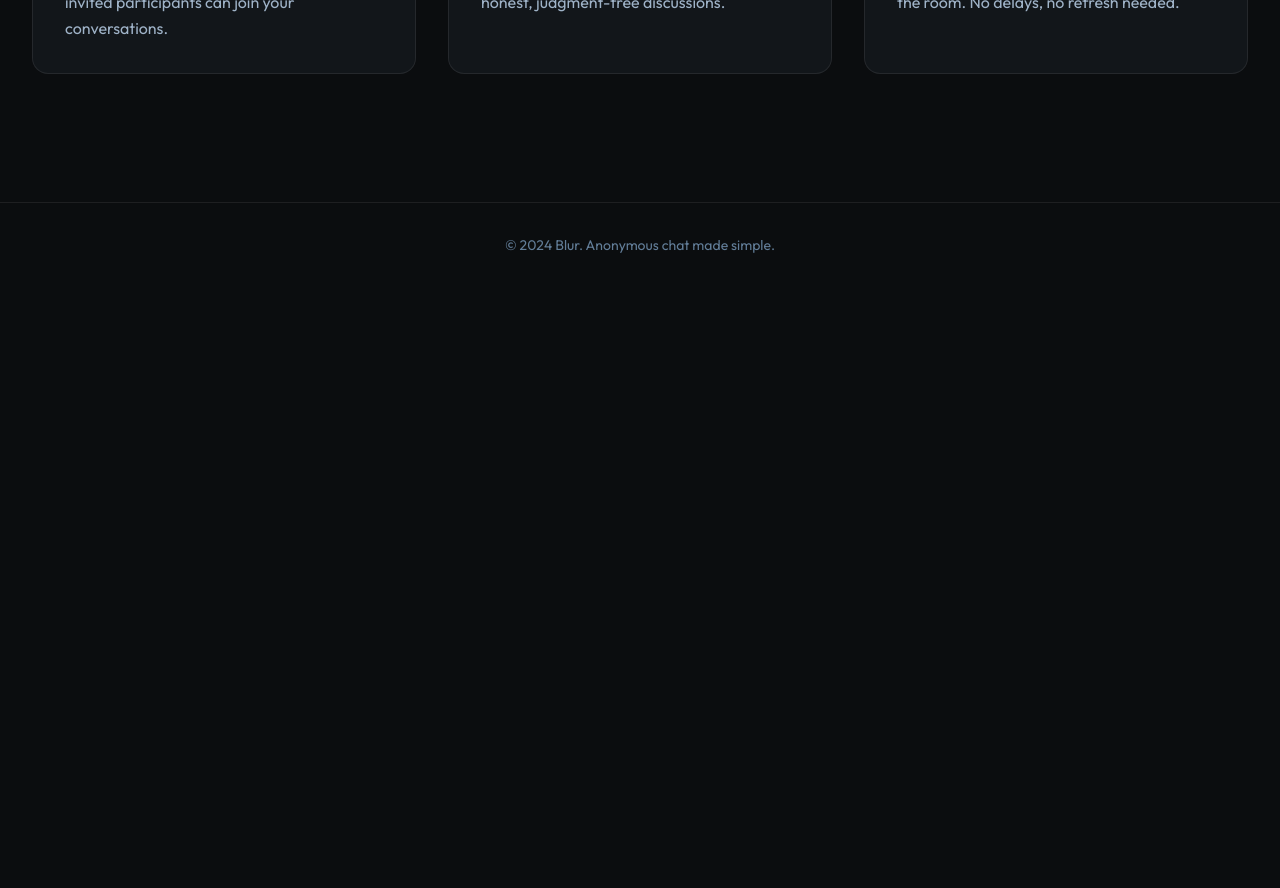
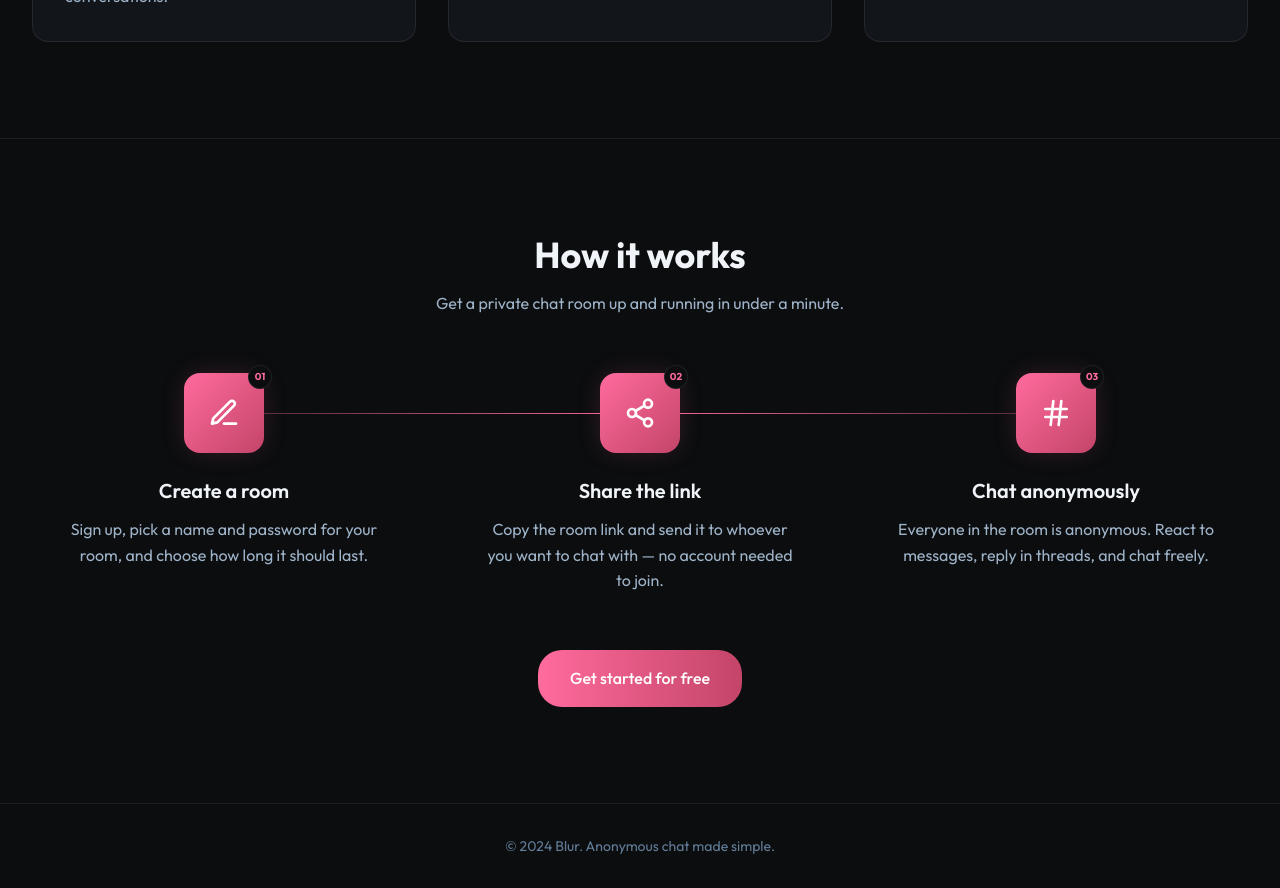
Before and after one commit to Ahbiz/blursocial, a Next.js app in the folder frontend/: page / in a window 1280 px wide. Shown: the part 980-1868 px from the top of the page. Before the commit the page ends 1267 px from the top, so only its background shows below. Built offline with nearby package versions, Linux system fonts and the light colour scheme.

Commit message:
feat(landing): add 'How it works' section with 3-step guide

```diff
--- a/frontend/app/page.tsx
+++ b/frontend/app/page.tsx
@@ -1,5 +1,5 @@
 import Link from 'next/link';
-import { FiMessageCircle, FiLock, FiUsers, FiZap } from 'react-icons/fi';
+import { FiMessageCircle, FiLock, FiUsers, FiZap, FiEdit3, FiShare2, FiHash } from 'react-icons/fi';
 
 export default function Home() {
   return (
@@ -32,6 +32,7 @@ export default function Home() {
       </nav>
 
       <main className="flex-1 pt-16">
+        {/* Hero */}
         <section className="relative overflow-hidden">
           <div className="absolute inset-0 bg-gradient-to-b from-[var(--accent-glow)] to-transparent opacity-50" />
           <div className="relative max-w-7xl mx-auto px-4 sm:px-6 lg:px-8 py-20 sm:py-32">
@@ -64,7 +65,8 @@ export default function Home() {
           </div>
         </section>
 
-        <section className="py-20 sm:py-32">
+        {/* Features */}
+        <section className="py-20 sm:py-24">
           <div className="max-w-7xl mx-auto px-4 sm:px-6 lg:px-8">
             <div className="grid grid-cols-1 md:grid-cols-3 gap-8">
               <div className="p-8 bg-[var(--bg-secondary)] rounded-2xl border border-[var(--border-primary)] hover:border-[var(--accent-primary)] transition-all animate-slide-up">
@@ -99,6 +101,70 @@ export default function Home() {
             </div>
           </div>
         </section>
+
+        {/* How it works */}
+        <section className="py-20 sm:py-24 border-t border-[var(--border-primary)]">
+          <div className="max-w-7xl mx-auto px-4 sm:px-6 lg:px-8">
+            <div className="text-center mb-14">
+              <h2 className="text-3xl sm:text-4xl font-bold mb-4">How it works</h2>
+              <p className="text-[var(--text-secondary)] max-w-xl mx-auto">
+                Get a private chat room up and running in under a minute.
+              </p>
+            </div>
+
+            <div className="relative grid grid-cols-1 md:grid-cols-3 gap-8">
+              {/* Connector line — desktop only */}
+              <div className="hidden md:block absolute top-10 left-[calc(16.67%+1rem)] right-[calc(16.67%+1rem)] h-px bg-gradient-to-r from-[var(--accent-primary)]/30 via-[var(--accent-primary)] to-[var(--accent-primary)]/30" />
+
+              {[
+                {
+                  step: '01',
+                  icon: FiEdit3,
+                  title: 'Create a room',
+                  desc: 'Sign up, pick a name and password for your room, and choose how long it should last.',
+                },
+                {
+                  step: '02',
+                  icon: FiShare2,
+                  title: 'Share the link',
+                  desc: 'Copy the room link and send it to whoever you want to chat with — no account needed to join.',
+                },
+                {
+                  step: '03',
+                  icon: FiHash,
+                  title: 'Chat anonymously',
+                  desc: 'Everyone in the room is anonymous. React to messages, reply in threads, and chat freely.',
+                },
+              ].map(({ step, icon: Icon, title, desc }, i) => (
+                <div
+                  key={step}
+                  className="relative flex flex-col items-center text-center animate-slide-up"
+                  style={{ animationDelay: `${i * 100}ms` }}
+                >
+                  <div className="relative mb-6">
+                    <div className="w-20 h-20 rounded-2xl bg-gradient-to-br from-[var(--accent-primary)] to-[var(--accent-secondary)] flex items-center justify-center shadow-[var(--shadow-glow)]">
+                      <Icon className="w-8 h-8 text-white" />
+                    </div>
+                    <span className="absolute -top-2 -right-2 w-6 h-6 rounded-full bg-[var(--bg-primary)] border border-[var(--border-primary)] text-[10px] font-bold text-[var(--accent-primary)] flex items-center justify-center">
+                      {step}
+                    </span>
+                  </div>
+                  <h3 className="text-xl font-semibold mb-3">{title}</h3>
+                  <p className="text-[var(--text-secondary)] max-w-xs">{desc}</p>
+                </div>
+              ))}
+            </div>
+
+            <div className="text-center mt-14">
+              <Link
+                href="/register"
+                className="inline-block px-8 py-4 bg-gradient-to-r from-[var(--accent-primary)] to-[var(--accent-secondary)] text-white rounded-xl font-medium hover:shadow-[var(--shadow-glow)] hover:scale-105 transition-all"
+              >
+                Get started for free
+              </Link>
+            </div>
+          </div>
+        </section>
       </main>
 
       <footer className="border-t border-[var(--border-primary)] py-8">
@@ -106,22 +172,20 @@ export default function Home() {
           <p>© 2024 Blur. Anonymous chat made simple.</p>
         </div>
       </footer>
+
       <script
         type="application/ld+json"
         dangerouslySetInnerHTML={{
           __html: JSON.stringify({
-            "@context": "https://schema.org",
-            "@type": "WebApplication",
-            "name": "Blur",
-            "url": "https://blursocial.codiac.online",
-            "description": "Create secure, password-protected chat rooms and share them instantly. Blur offers a private, anonymous, and real-time messaging experience.",
-            "applicationCategory": "CommunicationApplication",
-            "operatingSystem": "All",
-            "offers": {
-              "@type": "Offer",
-              "price": "0",
-              "priceCurrency": "USD"
-            }
+            '@context': 'https://schema.org',
+            '@type': 'WebApplication',
+            name: 'Blur',
+            url: 'https://blursocial.codiac.online',
+            description:
+              'Create secure, password-protected chat rooms and share them instantly. Blur offers a private, anonymous, and real-time messaging experience.',
+            applicationCategory: 'CommunicationApplication',
+            operatingSystem: 'All',
+            offers: { '@type': 'Offer', price: '0', priceCurrency: 'USD' },
           }),
         }}
       />
```
